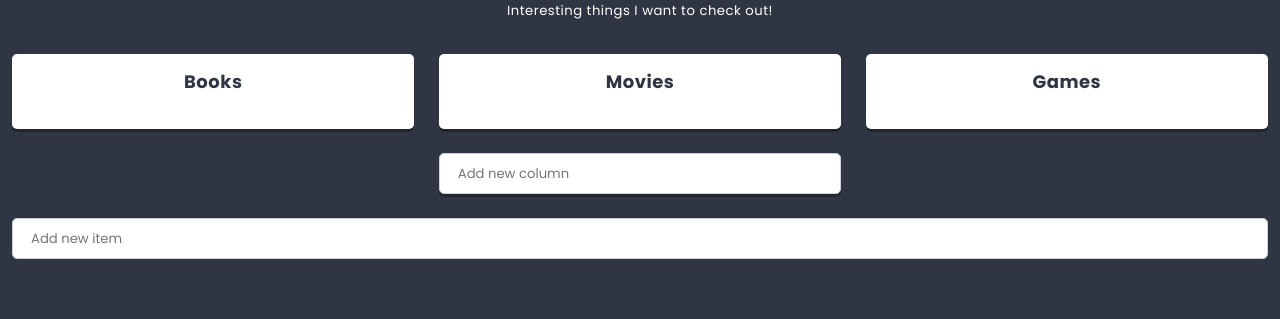
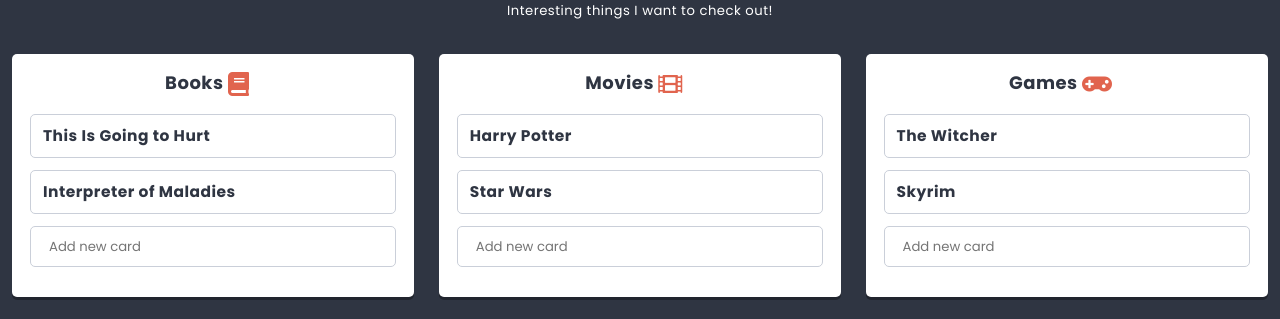
Before and after one commit to fatality1922/Nauka-Reacta, a React app: page / in a window 1280 px wide. Shown: the part 378-697 px from the top of the page. Built offline with nearby package versions, Linux system fonts and the light colour scheme.

Commit message:
add cart component

```diff
--- a/src/components/Column/Column.js
+++ b/src/components/Column/Column.js
@@ -1,16 +1,53 @@
 import React from 'react';
 import styles from './Column.scss';
 import PropTypes from 'prop-types';
+import Card from '../Card/Card.js';
+import Creator from '../Creator/Creator.js';
+import { settings } from '../../data/dataStore';
+import Icon from '../Icon/Icon.js';
+
 
 class Column extends React.Component {
+    state = {
+        cards: this.props.cards || [],
+    }
     static propTypes = {
         title: PropTypes.node.isRequired,
         children: PropTypes.node,
+    }
+
+    addCard(title){
+        this.setState(state => (
+          {
+            cards: [
+              ...state.cards,
+              {
+                key: state.cards.length ? state.cards[state.cards.length-1].key+1 : 0, //??
+                title,
+                 icon: 'list-alt',
+                // cards: [] chyba niepotrzebne
+              }
+            ]
+          }
+        ));
       }
+
     render() {
         return (
             <section className={styles.component}>
-                <h3 className={styles.title}> {this.props.title}</h3>
+
+                <h3 className={styles.title}> {this.props.title} <span className={styles.icon}><Icon name={this.props.icon} /></span></h3>
+
+                <div className={styles.cards}>
+                    {this.state.cards.map(({ key, ...cardsProps }) => (
+                        <Card key={key} {...cardsProps} />
+                    ))}
+                </div>
+
+                <div className={styles.creator}>
+                    <Creator text={settings.cardCreatorText} action={title => this.addCard(title)} />
+                </div>
+
             </section>
         )
     }
```
